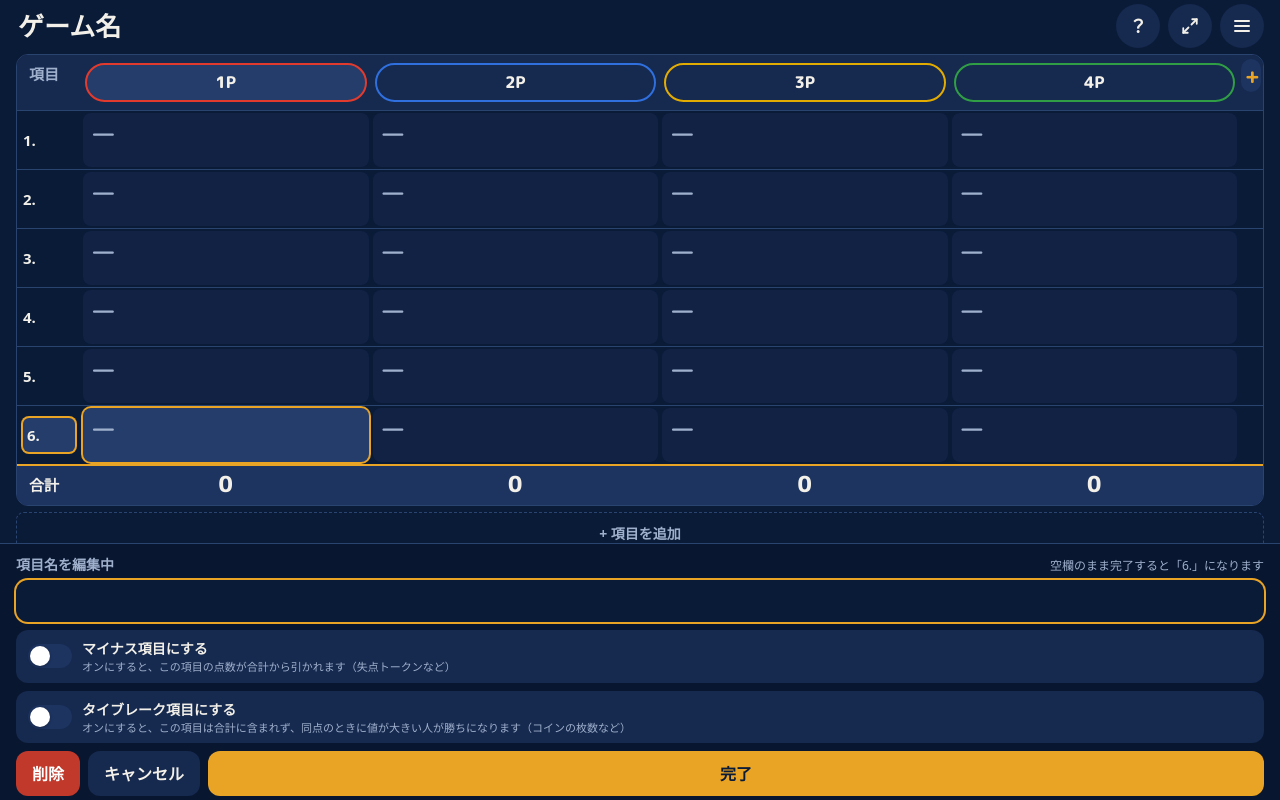
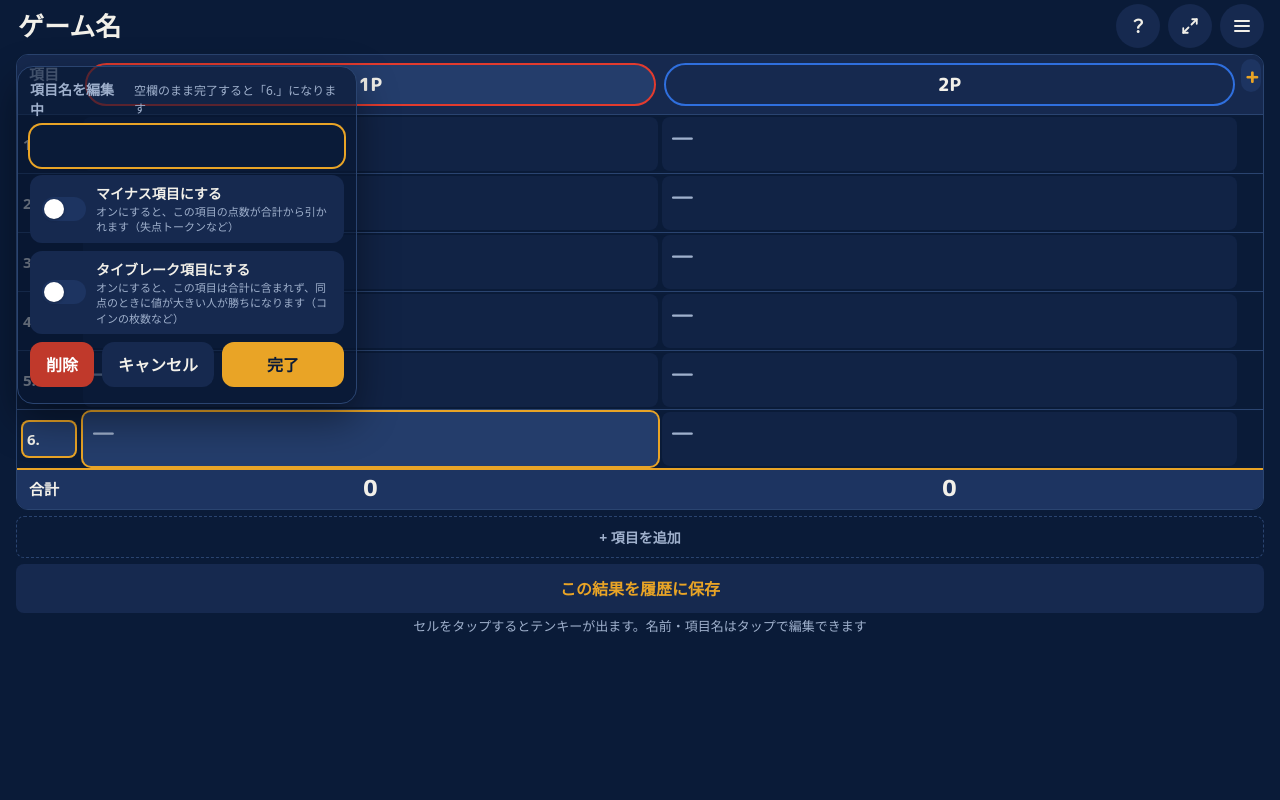
Before and after one commit to Tak-attack/Tak-attack.github.io, a plain HTML site: page boardgame-score-calc/index.html in a window 1280 px wide. Both pictures are taken after a click on the button "+ 項目を追加". Drawn offline with Linux system fonts and the light colour scheme.

Commit message:
プリセット外部読み込み化・二行タイトル・ポップアップ透明度同期・修正3件（ダブルタップ拡大防止/デフォルト2人/編集ポップアップ化）

```diff
--- a/boardgame-score-calc/index.html
+++ b/boardgame-score-calc/index.html
@@ -10,7 +10,7 @@
     <link rel="preconnect" href="https://fonts.gstatic.com" crossorigin />
     <link href="https://fonts.googleapis.com/css2?family=M+PLUS+Rounded+1c:wght@500;700;800&display=swap" rel="stylesheet" />
     <style>
-      * { box-sizing: border-box; }
+      * { box-sizing: border-box; touch-action: manipulation; }
       [hidden] { display: none !important; }
       button, [role="button"], select, summary, input:not([type="checkbox"], [type="radio"]) { min-height: 2.25rem; }
       .minh0 { min-height: 0 !important; }
@@ -266,6 +266,7 @@
       .preset-main { min-width: 0; flex: 1; }
       .preset-name-line { display: flex; align-items: center; gap: 6px; }
       .preset-name { overflow: hidden; text-overflow: ellipsis; white-space: nowrap; font-family: "M PLUS Rounded 1c", sans-serif; font-size: 14px; font-weight: 800; }
+      .preset-subtitle { overflow: hidden; text-overflow: ellipsis; white-space: nowrap; font-size: 11px; font-weight: 500; line-height: 1.3; margin-top: 1px; letter-spacing: .01em; color: var(--dim); opacity: .85; }
       .builtin-badge { flex: none; border-radius: 999px; background: var(--surface2); padding: 2px 6px; font-size: 9px; font-weight: 700; color: var(--dim); }
       .preset-sub { overflow: hidden; text-overflow: ellipsis; white-space: nowrap; font-size: 11px; color: var(--dim); }
       .small-btn { flex: none; border-radius: 8px; padding: 6px 10px; font-size: 12px; font-weight: 700; background: var(--surface2); color: var(--dim); min-height: 2rem; }
@@ -370,6 +371,17 @@
       .del-btn:disabled { opacity: .3; }
       .cancel-btn { border-radius: 12px; background: var(--surface); padding: 10px 16px; font-family: "M PLUS Rounded 1c", sans-serif; font-size: 16px; font-weight: 700; color: var(--text); }
       .done-btn { flex: 1; border-radius: 12px; background: var(--accent); padding: 10px 16px; font-family: "M PLUS Rounded 1c", sans-serif; font-size: 16px; font-weight: 800; color: var(--on-accent); }
+
+      /* ---- editor popup (anchored under the tapped name, overlays the table) ---- */
+      #editorSheet {
+        position: fixed; left: 8px; top: 64px; z-index: 80;
+        width: min(340px, calc(100vw - 16px));
+        max-height: calc(100dvh - 16px); overflow-y: auto; overscroll-behavior: contain;
+        border: 1px solid var(--border); border-top: 1px solid var(--border);
+        border-radius: 16px; background: var(--panel);
+        padding: 12px; box-shadow: 0 16px 40px rgba(0,0,0,.42);
+      }
+      #editorSheet.pop-in { animation: pop-in 90ms ease-out; }
 
       /* ---- help sheet ---- */
       #helpScroll { margin: 8px 0 4px; max-height: 52dvh; overflow-y: auto; overscroll-behavior: contain; }
@@ -760,7 +772,7 @@
     }
 
     function defaultState() {
-      var players = [0, 1, 2, 3].map(function (i) {
+      var players = [0, 1].map(function (i) {
         return { id: uid() + "p" + i, name: "", color: PLAYER_COLORS[i] };
       });
       var categories = [0, 1, 2, 3, 4].map(function (i) {
@@ -785,7 +797,7 @@
     }
 
     function builtinPlayers(prefix) {
-      return [0, 1, 2, 3].map(function (i) {
+      return [0, 1].map(function (i) {
         return { id: prefix + "-p" + i, name: "", color: PLAYER_COLORS[i] };
       });
     }
@@ -797,23 +809,69 @@
     function N(name) { return { name: name }; }
     function NM(name) { return { name: name, negative: true }; }
     var BUILTIN_PRESETS = [
-      { id: "builtin-blank", name: "空欄", title: "ゲーム名", players: builtinPlayers("builtin-blank"),
+      { id: "builtin-blank", name: "空欄", subtitle: "", title: "ゲーム名", players: builtinPlayers("builtin-blank"),
         categories: builtinCategories("builtin-blank", [N(""), N(""), N(""), N(""), N("")]) },
-      { id: "builtin-arnak", name: "アルナックの失われし遺跡", title: "アルナックの失われし遺跡", players: builtinPlayers("builtin-arnak"),
+      { id: "builtin-arnak", name: "アルナックの失われし遺跡", subtitle: "Lost Ruins of Arnak", title: "アルナックの失われし遺跡", players: builtinPlayers("builtin-arnak"),
         categories: builtinCategories("builtin-arnak", [N("研究"), N("寺院"), N("偶像"), N("守護者"), N("アイテム/遺物"), NM("恐怖")]) },
-      { id: "builtin-wingspan", name: "ウイングスパン", title: "ウイングスパン", players: builtinPlayers("builtin-wingspan"),
+      { id: "builtin-wingspan", name: "ウイングスパン", subtitle: "Wingspan", title: "ウイングスパン", players: builtinPlayers("builtin-wingspan"),
         categories: builtinCategories("builtin-wingspan", [N("鳥カード"), N("ボーナスカード"), N("ラウンド終了時目的"), N("卵"), N("鳥カード上の餌"), N("差し込んだ鳥カード")]) },
-      { id: "builtin-agricola", name: "アグリコラ", title: "アグリコラ", players: builtinPlayers("builtin-agricola"),
+      { id: "builtin-agricola", name: "アグリコラ", subtitle: "Agricola", title: "アグリコラ", players: builtinPlayers("builtin-agricola"),
         categories: builtinCategories("builtin-agricola", [N("畑"), N("牧場"), N("小麦"), N("野菜"), N("羊"), N("猪"), N("牛"), N("未使用スペース"), N("柵で囲まれた厩"), N("レンガ/石の部屋"), N("家族コマ"), N("カード得点"), N("ボーナス得点"), NM("物乞い")]) },
-      { id: "builtin-odin", name: "オーディンの祝祭", title: "オーディンの祝祭", players: builtinPlayers("builtin-odin"),
+      { id: "builtin-odin", name: "オーディンの祝祭", subtitle: "A Feast for Odin", title: "オーディンの祝祭", players: builtinPlayers("builtin-odin"),
         categories: builtinCategories("builtin-odin", [N("船"), N("移住"), N("探検ボード"), N("建物"), N("動物"), N("職業カード"), N("銀貨"), N("最終収入"), N("イングランドの王冠"), NM("ホームボード"), NM("探検ボード"), NM("倉庫と家"), NM("シングの罰則")]) },
-      { id: "builtin-nusfjord", name: "ヌースフィヨルド", title: "ヌースフィヨルド", players: builtinPlayers("builtin-nusfjord"),
+      { id: "builtin-nusfjord", name: "ヌースフィヨルド", subtitle: "Nusfjord", title: "ヌースフィヨルド", players: builtinPlayers("builtin-nusfjord"),
         categories: builtinCategories("builtin-nusfjord", [N("船"), N("建物"), N("株券"), N("金貨"), NM("空きスペース"), NM("未発行株")]) },
-      { id: "builtin-forest-shuffle", name: "フォレストシャッフル", title: "フォレストシャッフル", players: builtinPlayers("builtin-forest-shuffle"),
+      { id: "builtin-forest-shuffle", name: "フォレストシャッフル", subtitle: "Forest Shuffle", title: "フォレストシャッフル", players: builtinPlayers("builtin-forest-shuffle"),
         categories: builtinCategories("builtin-forest-shuffle", [N("樹"), N("湿原"), N("上"), N("左/右"), N("下"), N("洞窟")]) },
-      { id: "builtin-ark-nova-sanctuary", name: "アークノヴァ・サンクチュアリ", title: "アークノヴァ・サンクチュアリ", players: builtinPlayers("builtin-ark-nova-sanctuary"),
+      { id: "builtin-ark-nova-sanctuary", name: "アークノヴァ・サンクチュアリ", subtitle: "Ark Nova", title: "アークノヴァ・サンクチュアリ", players: builtinPlayers("builtin-ark-nova-sanctuary"),
         categories: builtinCategories("builtin-ark-nova-sanctuary", [N("動物タイル"), N("建物タイル"), N("計画タイル"), N("空き地"), N("保全功績"), N("保全/育児嚢マーカー(2点)"), N("ゲーム終了マーカー"), N("ソロプレイマーカー")]) }
     ];
+
+    /* ---- external presets (read-only, fetched from GitHub Pages) ----
+       Format: {"presets":[{"title":"日本語名","subtitle":"原語名","items":[{"name":"項目名","minus":false,"tiebreak":false}]}]}
+       minus/tiebreak are optional (default false). Empty name = blank item.
+       On fetch failure the built-in fallback above is used. */
+    var EXTERNAL_PRESETS_URL = "https://tak-attack.github.io/boardgame-score-calc/presets.json";
+    var externalPresets = null;
+    function getBuiltinPresets() { return externalPresets !== null ? externalPresets : BUILTIN_PRESETS; }
+    function convertExternalPresets(json) {
+      if (!json || !Array.isArray(json.presets)) return null;
+      var out = [];
+      json.presets.forEach(function (p, idx) {
+        if (!p || typeof p.title !== "string" || !p.title) return;
+        var prefix = "external-" + idx;
+        var items = Array.isArray(p.items) ? p.items : [];
+        var defs = items.map(function (it) {
+          if (!it || typeof it !== "object") return { name: "" };
+          return { name: typeof it.name === "string" ? it.name : "", negative: !!it.minus, tiebreak: !!it.tiebreak };
+        });
+        if (defs.length === 0) defs = [N(""), N(""), N(""), N(""), N("")];
+        out.push({
+          id: prefix,
+          name: p.title,
+          subtitle: typeof p.subtitle === "string" ? p.subtitle : "",
+          title: p.title,
+          players: builtinPlayers(prefix),
+          categories: builtinCategories(prefix, defs)
+        });
+      });
+      return out.length ? out : null;
+    }
+    function loadExternalPresets() {
+      if (typeof fetch !== "function") return;
+      try {
+        fetch(EXTERNAL_PRESETS_URL, { cache: "no-cache" }).then(function (res) {
+          if (!res.ok) throw new Error("presets fetch failed: " + res.status);
+          return res.json();
+        }).then(function (json) {
+          var converted = convertExternalPresets(json);
+          if (converted) {
+            externalPresets = converted;
+            if (typeof hydrated !== "undefined" && hydrated) renderAll();
+          }
+        }).catch(function () { /* offline etc: keep the built-in fallback */ });
+      } catch (e) { /* fetch unavailable: keep the built-in fallback */ }
+    }
 
     var HELP_SECTIONS = [
       { heading: "得点表", items: [
@@ -1477,7 +1535,7 @@
 
     /* auto-scroll the table so the selected cell stays visible above the float window */
     function autoScroll() {
-      if (!entering) return;
+      if (!entering || editing) return;
       var key = state.selected.playerId + ":" + state.selected.categoryId;
       var el = gridEl.querySelector('[data-cell="' + CSS.escape(key) + '"]');
       if (!el) return;
@@ -1638,7 +1696,7 @@
       openSheetName = null;
       renderAll();
       var input = $("editorInput");
-      input.focus();
+      try { input.focus({ preventScroll: true }); } catch (e) { input.focus(); }
     }
     function commitEdit() {
       if (!editing) return;
@@ -1779,10 +1837,11 @@
       } else if (pr.players.some(function (p) { return p.name.trim(); })) {
         sub += " ・ " + pr.players.map(function (p, i) { return displayPlayerName(p, i); }).join(" / ");
       }
+      var subtitle = pr.subtitle ? String(pr.subtitle).trim() : "";
       var h = '<div class="preset-row"><div class="preset-main"><div class="preset-name-line">' +
         '<span class="preset-name">' + esc(pr.name) + "</span>" +
         (builtin ? '<span class="builtin-badge">標準</span>' : "") +
-        '</div><div class="preset-sub">' + esc(sub) + "</div></div>";
+        '</div>' + (subtitle ? '<div class="preset-subtitle">' + esc(subtitle) + "</div>" : "") + '<div class="preset-sub">' + esc(sub) + "</div></div>";
       if (!builtin) {
         var dc = confirmDeletePresetId === pr.id;
         h += '<button type="button" class="small-btn' + (dc ? " confirm" : "") + '" data-del-preset="' + esc(pr.id) + '" aria-label="プリセット「' + esc(pr.name) + '」を削除">' + (dc ? "本当に削除？" : "削除") + "</button>";
@@ -1794,7 +1853,7 @@
     }
     function renderPresets() {
       var h = '<p class="cat-label">はじめから入っているプリセット</p>';
-      BUILTIN_PRESETS.forEach(function (pr) { h += presetRowHTML(pr, true); });
+      getBuiltinPresets().forEach(function (pr) { h += presetRowHTML(pr, true); });
       h += '<p class="cat-label">保存したプリセット</p>';
       if (state.presets.length === 0) {
         h += '<p class="empty-note">まだ保存したプリセットがありません。下の欄から今の表を保存できます。</p>';
@@ -1991,13 +2050,40 @@
       $("helpScroll").innerHTML = h;
     }
 
-    /* ---------------- editor sheet ---------------- */
+    /* ---------------- editor popup ---------------- */
+    function positionEditorPopup() {
+      var sheet = $("editorSheet");
+      if (!editing || sheet.hidden) return;
+      var anchor = editing.kind === "player"
+        ? gridEl.querySelector(".pill.editing")
+        : gridEl.querySelector(".cat-name-editing");
+      if (!anchor) { sheet.style.left = "8px"; sheet.style.top = "64px"; return; }
+      // For category rows the visible anchor is the sticky row header cell
+      var anchorEl = anchor.closest(".rh-cat") || anchor.closest(".th-player") || anchor;
+      var rect = anchorEl.getBoundingClientRect();
+      var margin = 8, gap = 6;
+      var popupW = sheet.offsetWidth || Math.min(340, window.innerWidth - margin * 2);
+      var popupH = sheet.offsetHeight || 0;
+      var left = rect.left;
+      left = Math.max(margin, Math.min(left, window.innerWidth - popupW - margin));
+      var top = rect.bottom + gap;
+      if (popupH && top + popupH > window.innerHeight - margin) {
+        var above = rect.top - gap - popupH;
+        top = above >= margin ? above : Math.max(margin, window.innerHeight - popupH - margin);
+      }
+      sheet.style.left = left + "px";
+      sheet.style.top = top + "px";
+    }
     function renderEditor() {
       var sheet = $("editorSheet");
       sheet.hidden = !editing;
       if (!editing) return;
-      sheet.className = "sheet " + sheetAnimClass();
+      sheet.className = state.animations ? "pop-in" : "";
       sheet.id = "editorSheet";
+      /* sync the popup background with the floating window opacity setting
+         (標準／半透明／透明) — same color-mix ratios as renderFloat() */
+      if (state.floatOpacity === "opaque") sheet.style.backgroundColor = "";
+      else sheet.style.backgroundColor = "color-mix(in srgb, var(--panel) " + (state.floatOpacity === "semi" ? 62 : 38) + "%, transparent)";
       var isPlayer = editing.kind === "player";
       var idx = isPlayer
         ? state.players.findIndex(function (p) { return p.id === editing.id; })
@@ -2032,6 +2118,7 @@
       var del = $("editorDelete");
       del.disabled = count <= 1;
       del.setAttribute("aria-label", isPlayer ? "このプレイヤーを削除" : "この項目を削除");
+      positionEditorPopup();
     }
 
     /* ---------------- sheet visibility ---------------- */
@@ -2246,7 +2333,7 @@
       var load = e.target.closest("[data-load-preset]");
       if (load) {
         var id = load.getAttribute("data-load-preset");
-        var all = BUILTIN_PRESETS.concat(state.presets);
+        var all = getBuiltinPresets().concat(state.presets);
         var pr = all.find(function (x) { return x.id === id; });
         if (!pr) return;
         if (confirmLoadId === id) loadPreset(pr);
@@ -2339,7 +2426,9 @@
       var ro = new ResizeObserver(function () { measureFloat(); });
       ro.observe($("floatWin"));
     }
-    window.addEventListener("resize", function () { measureFloat(); });
+    window.addEventListener("resize", function () { measureFloat(); positionEditorPopup(); });
+    tableScrollEl.addEventListener("scroll", function () { if (editing) positionEditorPopup(); }, { passive: true });
+    tableXEl.addEventListener("scroll", function () { if (editing) positionEditorPopup(); }, { passive: true });
 
     /* flush any pending debounced save when the page goes away */
     window.addEventListener("pagehide", function () { if (hydrated) save(); });
@@ -2359,6 +2448,7 @@
         applyTheme();
         if (document.activeElement !== titleInput) titleInput.value = state.title;
         renderAll();
+        loadExternalPresets();
       }, 0);
     });
     </script>
```
Also changed, not shown: boardgame-score-calc/presets.json (added, +1 -0 lines).
